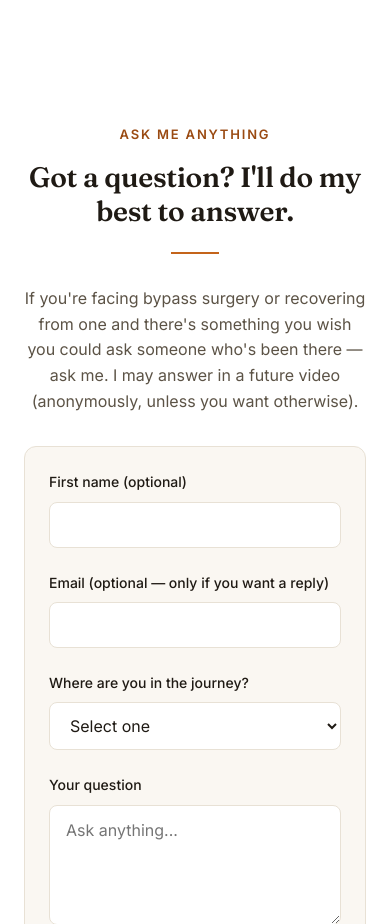
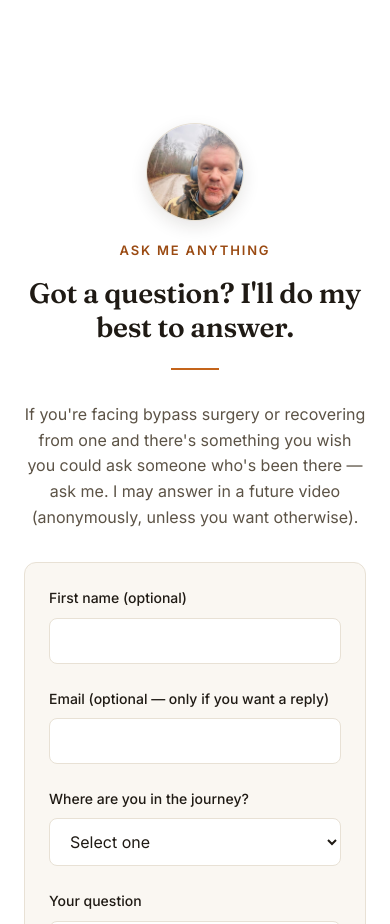
Before and after one commit to fbeach73/threeweeksahead, a plain HTML site: page index.html in a window 390 px wide. Shown: the part 2880-3804 px from the top of the page. Drawn offline with Linux system fonts and the light colour scheme.

Commit message:
Add profile avatar to Ask Me Anything section
Circular avatar (channel photo, placeholder) centered above the
section eyebrow. Responsive on desktop and mobile.

Co-Authored-By: Claude Opus 4.7 (1M context) <noreply@anthropic.com>

```diff
--- a/index.html
+++ b/index.html
@@ -324,6 +324,16 @@
 
   /* ---------- ASK FORM ---------- */
   .ask-section { background: var(--bg-card); }
+  .ask-avatar {
+    width: 96px;
+    height: 96px;
+    border-radius: 50%;
+    object-fit: cover;
+    object-position: 60% 35%;
+    display: block;
+    margin: 0 auto 20px;
+    box-shadow: 0 0 0 1px var(--line), 0 6px 18px rgba(31,26,20,0.12);
+  }
   .ask-form {
     background: var(--bg);
     border-radius: 12px;
@@ -485,6 +495,7 @@
 <section class="ask-section" id="ask">
   <div class="container">
     <div class="center">
+      <img src="profile.jpg" alt="Kyle, who runs Three Weeks Ahead" class="ask-avatar" width="96" height="96">
       <div class="eyebrow">Ask Me Anything</div>
     </div>
     <h2 class="center">Got a question? I'll do my best to answer.</h2>
```
Also changed, not shown: profile.jpg (added).
